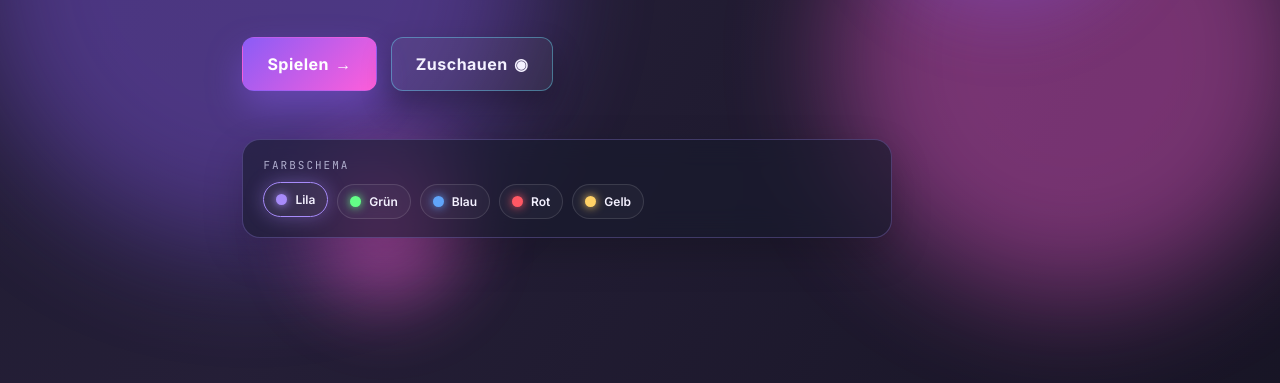
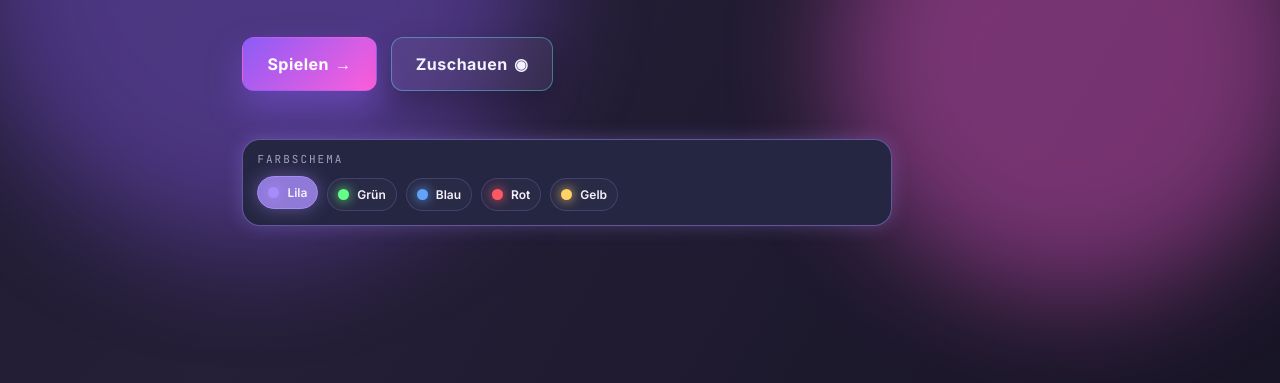
Before and after one commit to mweichert52-crypto/rps-arena, a website: page public/index.html in a window 1280 px wide. Shown: the part 417-800 px from the top of the page. Drawn offline with nearby package versions, Linux system fonts and the light colour scheme; no server answers.

Commit message:
Refine theme menu styling in the selected color and keep the requested hidden instructions / soft winner blur

```diff
--- a/public/themes.css
+++ b/public/themes.css
@@ -15,11 +15,7 @@
   color:var(--muted);
   margin-bottom:12px;
 }
-.theme-options{
-  display:flex;
-  gap:9px;
-  flex-wrap:wrap;
-}
+.theme-options{display:flex;gap:9px;flex-wrap:wrap}
 .theme-option{
   --swatch:#a78bfa;
   display:flex;
@@ -34,115 +30,33 @@
   font-weight:600;
   transition:.2s ease;
 }
-.theme-option[data-theme="void"]{ --swatch:#a78bfa; }
-.theme-option[data-theme="green"]{ --swatch:#63ff87; }
-.theme-option[data-theme="blue"]{ --swatch:#60a5fa; }
-.theme-option[data-theme="red"]{ --swatch:#ff5864; }
-.theme-option[data-theme="gold"]{ --swatch:#ffd166; }
-.theme-option i{
-  width:11px;
-  height:11px;
-  flex:0 0 11px;
-  border-radius:50%;
-  display:inline-block;
-  background:var(--swatch);
-  box-shadow:0 0 10px var(--swatch);
-}
-.theme-option:hover,
-.theme-option.active{
-  border-color:var(--swatch);
-  background:rgba(255,255,255,.06);
-  box-shadow:0 0 18px color-mix(in srgb, var(--swatch), transparent 62%);
-  transform:translateY(-2px);
-}
-body[data-theme="void"]{
-  --theme-accent:#a78bfa;
-  --bg:#090a12;
-  --bg2:#121526;
-  --panel:#171b2d;
-  --line:#393f68;
-  --muted:#b0aecd;
-  --violet:#8b5cf6;
-  --violet-2:#a78bfa;
-  --pink:#ff5edb;
-  --cyan:#67e8f9;
-}
-body[data-theme="green"]{
-  --theme-accent:#63ff87;
-  --bg:#08110b;
-  --bg2:#142414;
-  --panel:#142319;
-  --line:#3b683f;
-  --muted:#b8d0b7;
-  --violet:#78d64b;
-  --violet-2:#d8ff4f;
-  --pink:#63ff87;
-  --cyan:#a9ffb0;
-}
-body[data-theme="blue"]{
-  --theme-accent:#60a5fa;
-  --bg:#07101e;
-  --bg2:#102344;
-  --panel:#111d35;
-  --line:#31598c;
-  --muted:#a9bddb;
-  --violet:#3b82f6;
-  --violet-2:#60a5fa;
-  --pink:#22d3ee;
-  --cyan:#93c5fd;
-}
-body[data-theme="red"]{
-  --theme-accent:#ff5864;
-  --bg:#16080c;
-  --bg2:#35121c;
-  --panel:#28121b;
-  --line:#743044;
-  --muted:#dfb0b8;
-  --violet:#e53955;
-  --violet-2:#ff5864;
-  --pink:#ff9a5c;
-  --cyan:#ffb0a0;
-}
-body[data-theme="gold"]{
-  --theme-accent:#ffd166;
-  --bg:#151007;
-  --bg2:#30200b;
-  --panel:#251b0d;
-  --line:#80602a;
-  --muted:#d8c49b;
-  --violet:#d99a24;
-  --violet-2:#ffd166;
-  --pink:#ff9f1c;
-  --cyan:#ffe7a0;
-}
-body[data-theme]{
-  background:linear-gradient(120deg, var(--bg), var(--bg2), color-mix(in srgb, var(--theme-accent), #000 78%), var(--bg));
-  background-size:400% 400%;
-}
-.btn.primary{
-  background:linear-gradient(135deg, var(--violet), var(--pink));
-  box-shadow:0 16px 35px color-mix(in srgb, var(--violet), transparent 60%);
-}
-@media(max-width:650px){
-  .theme-menu{ margin-top:35px; }
-  .theme-options{ display:grid; grid-template-columns:1fr 1fr; }
-  .theme-option{ justify-content:center; }
-}
+.theme-option[data-theme="void"]{--swatch:#a78bfa}.theme-option[data-theme="green"]{--swatch:#63ff87}.theme-option[data-theme="blue"]{--swatch:#60a5fa}.theme-option[data-theme="red"]{--swatch:#ff5864}.theme-option[data-theme="gold"]{--swatch:#ffd166}
+.theme-option i{width:11px;height:11px;flex:0 0 11px;border-radius:50%;display:inline-block;background:var(--swatch);box-shadow:0 0 10px var(--swatch)}
+.theme-option:hover,.theme-option.active{border-color:var(--swatch);background:rgba(255,255,255,.06);box-shadow:0 0 18px color-mix(in srgb,var(--swatch),transparent 62%);transform:translateY(-2px)}
+body[data-theme="void"]{--theme-accent:#a78bfa;--bg:#090a12;--bg2:#121526;--panel:#171b2d;--line:#393f68;--muted:#b0aecd;--violet:#8b5cf6;--violet-2:#a78bfa;--pink:#ff5edb;--cyan:#67e8f9}
+body[data-theme="green"]{--theme-accent:#63ff87;--bg:#08110b;--bg2:#142414;--panel:#142319;--line:#3b683f;--muted:#b8d0b7;--violet:#78d64b;--violet-2:#d8ff4f;--pink:#63ff87;--cyan:#a9ffb0}
+body[data-theme="blue"]{--theme-accent:#60a5fa;--bg:#07101e;--bg2:#102344;--panel:#111d35;--line:#31598c;--muted:#a9bddb;--violet:#3b82f6;--violet-2:#60a5fa;--pink:#22d3ee;--cyan:#93c5fd}
+body[data-theme="red"]{--theme-accent:#ff5864;--bg:#16080c;--bg2:#35121c;--panel:#28121b;--line:#743044;--muted:#dfb0b8;--violet:#e53955;--violet-2:#ff5864;--pink:#ff9a5c;--cyan:#ffb0a0}
+body[data-theme="gold"]{--theme-accent:#ffd166;--bg:#151007;--bg2:#30200b;--panel:#251b0d;--line:#80602a;--muted:#d8c49b;--violet:#d99a24;--violet-2:#ffd166;--pink:#ff9f1c;--cyan:#ffe7a0}
+body[data-theme]{background:linear-gradient(120deg,var(--bg),var(--bg2),color-mix(in srgb,var(--theme-accent),#000 78%),var(--bg));background-size:400% 400%}
+.btn.primary{background:linear-gradient(135deg,var(--violet),var(--pink));box-shadow:0 16px 35px color-mix(in srgb,var(--violet),transparent 60%)}
+
+/* Audience/theme menu polish */
+.theme-menu{padding:12px 14px 14px;border:1px solid color-mix(in srgb,var(--theme-accent),transparent 52%);background:color-mix(in srgb,var(--panel),var(--theme-accent) 10%);box-shadow:0 0 18px color-mix(in srgb,var(--theme-accent),transparent 70%)}
+.theme-title{color:var(--muted);opacity:.9}
+.theme-option{padding:8px 10px;border-radius:999px;border-color:color-mix(in srgb,var(--theme-accent),transparent 78%);background:rgba(255,255,255,.02)}
+.theme-option.active{border-color:var(--theme-accent);background:color-mix(in srgb,var(--theme-accent),rgba(255,255,255,.08) 20%);box-shadow:0 0 18px color-mix(in srgb,var(--theme-accent),transparent 56%)}
+.theme-option i{box-shadow:0 0 12px var(--swatch)}
 
 /* Keep only the requested extra tweaks */
 .how{display:none!important}
-.winner .leave-btn{
-  margin-top:30px!important;
-  width:auto!important;
-  min-width:0!important;
-  padding:6px 14px!important;
-  border:1px solid var(--theme-accent)!important;
-  border-radius:8px!important;
-  background:color-mix(in srgb,var(--theme-accent),transparent 80%)!important;
-  color:var(--text)!important;
-  font:700 10px 'JetBrains Mono',monospace!important;
-  letter-spacing:1px;
-  line-height:1.2;
-  box-shadow:0 0 16px color-mix(in srgb,var(--theme-accent),transparent 20%), inset 0 0 8px color-mix(in srgb,var(--theme-accent),transparent 78%)!important;
-}
-.winner .leave-btn:hover{ transform:translateY(-1px)!important; }
+.game-wrap:has(.winner.show):before{content:'';position:fixed;inset:0;z-index:4;background:rgba(5,6,14,.22);backdrop-filter:blur(3px);-webkit-backdrop-filter:blur(3px);pointer-events:none}
+.winner{position:fixed!important;inset:0;z-index:5;display:none!important}
+.winner.show{display:flex!important}
+.winner .leave-btn{margin-top:30px!important;width:auto!important;min-width:0!important;padding:6px 14px!important;border:1px solid var(--theme-accent)!important;border-radius:8px!important;background:color-mix(in srgb,var(--theme-accent),transparent 80%)!important;color:var(--text)!important;font:700 10px 'JetBrains Mono',monospace!important;letter-spacing:1px;line-height:1.2;box-shadow:0 0 16px color-mix(in srgb,var(--theme-accent),transparent 20%),inset 0 0 8px color-mix(in srgb,var(--theme-accent),transparent 78%)!important}
+.winner .leave-btn:hover{transform:translateY(-1px)!important}
+
+/* Remove the permanently pink home-screen glow points. */
+#home .orb-a,#home .orb-b{display:none}
+
+@media(max-width:650px){.theme-menu{margin-top:35px}.theme-options{display:grid;grid-template-columns:1fr 1fr}.theme-option{justify-content:center}}
```
